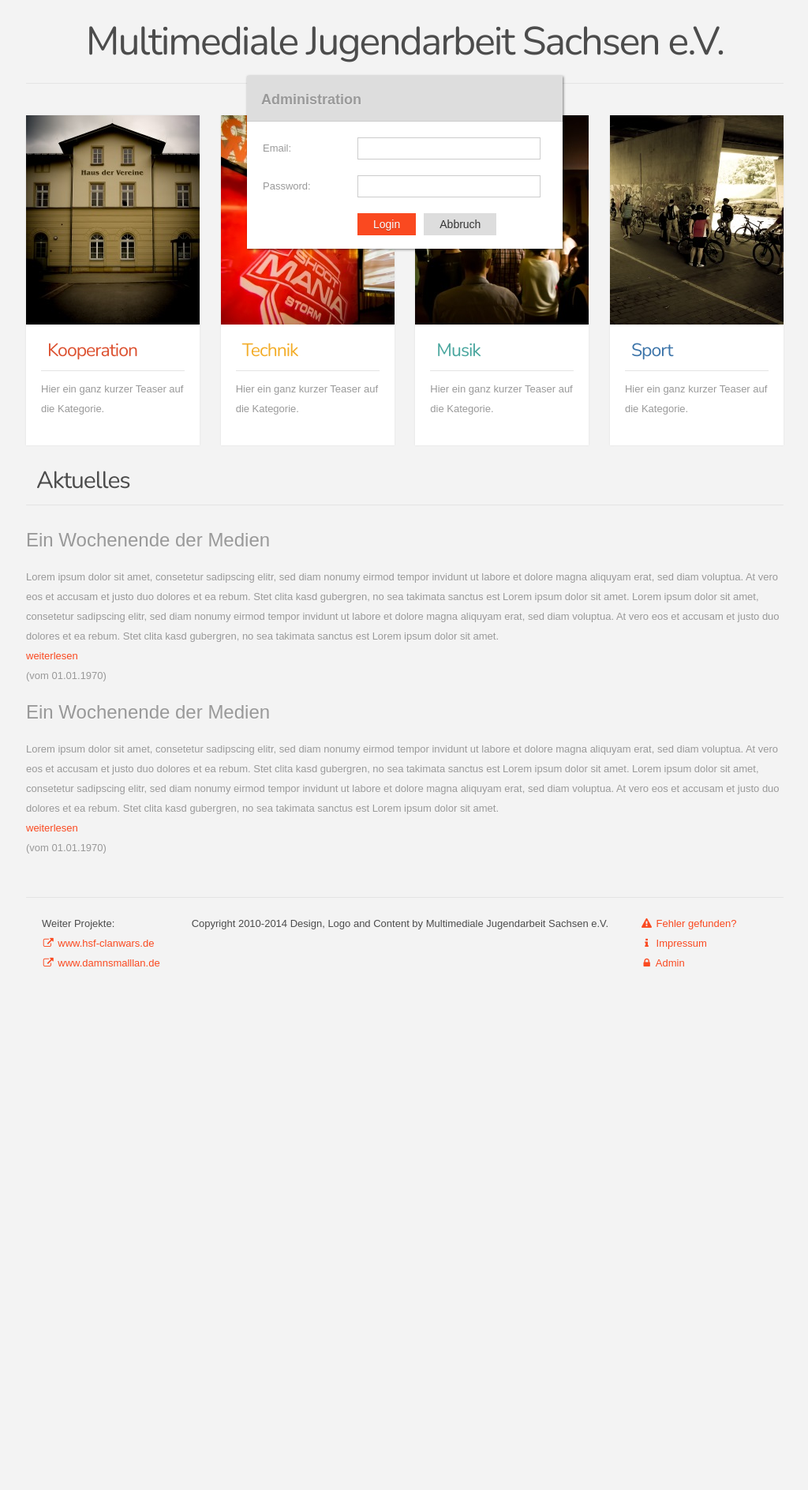
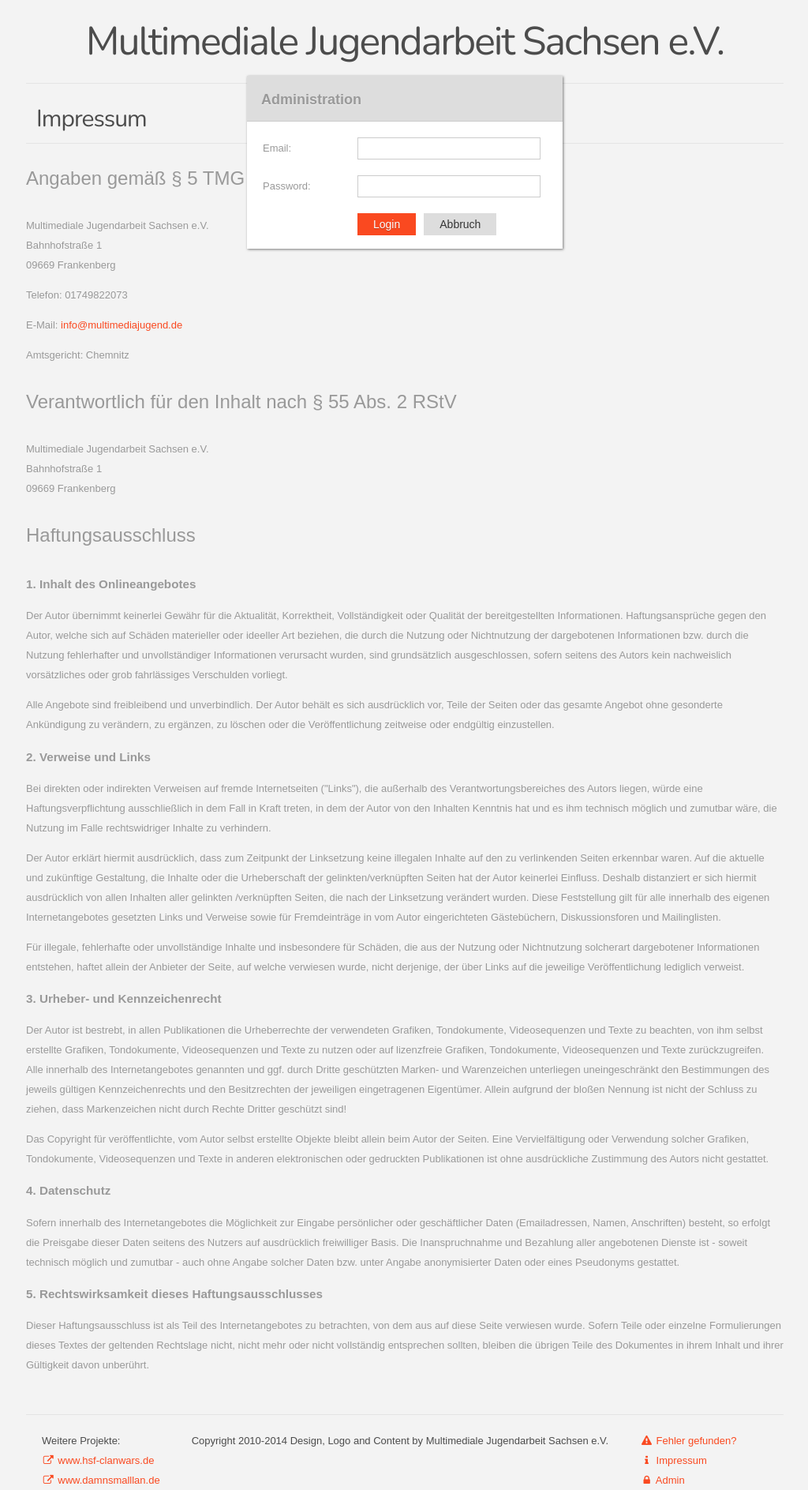
Before and after one commit to Multimediajugend/Website, a PHP site: page /Mitglieder/impressum in a window 1280 px wide. Shown: the part 169-2056 px from the top of the page at 79% size, without its empty margins (127-1151 px from the left). Before the commit the page ends 1393 px from the top, so only its background shows below. Run offline with PHP 8.4, Linux system fonts and the light colour scheme; some libraries are stand-ins or nearby versions.

Commit message:
+ impressum & favicon

```diff
--- /dev/null
+++ b/application/controller/impressum.php
@@ -0,0 +1,25 @@
+<?php
+
+/**
+ * Class Impressum
+ *
+ * Please note:
+ * Don't use the same name for class and method, as this might trigger an (unintended) __construct of the class.
+ * This is really weird behaviour, but documented here: http://php.net/manual/en/language.oop5.decon.php
+ *
+ */
+class Impressum extends Controller
+{
+    /**
+     * PAGE: index
+     * This method handles what happens when you move to http://yourproject/impressum/index (which is the default page btw)
+     */
+    public function index()
+    {
+        // load views.
+		$title = 'Impressum';
+        require 'application/views/_templates/header.php';
+        require 'application/views/impressum/index.php';
+        require 'application/views/_templates/footer.php';
+    }
+}
--- a/application/views/_templates/footer.php
+++ b/application/views/_templates/footer.php
@@ -1,6 +1,6 @@
 	<div id="footer">
 		<div class="footerbox">
-			Weiter Projekte:<br />
+			Weitere Projekte:<br />
 			<a href="http://www.hsf-clanwars.de" target="_blank"><i class="fa fa-external-link fa-fw"></i> www.hsf-clanwars.de</a><br />
 			<a href="http://www.damnsmalllan.de" target="_blank"><i class="fa fa-external-link fa-fw"></i> www.damnsmalllan.de</a>
 		</div>
--- a/application/views/_templates/header.php
+++ b/application/views/_templates/header.php
@@ -5,6 +5,8 @@
     <title><?php if(isset($title)) echo $title.' - '; ?>Multimediale Jugendarbeit Sachsen e.V.</title>
     <meta name="description" content="">
     <meta name="viewport" content="width=device-width, initial-scale=1.0">
+    <!-- FavIcon -->
+    <link rel="shortcut icon" href="<?php echo URL; ?>public/img/favicon.ico" type="image/x-icon" />
     <!-- css -->
     <link href="<?php echo URL; ?>public/css/style.css" rel="stylesheet">
 	<!-- font awesome -->
--- /dev/null
+++ b/application/views/impressum/index.php
@@ -0,0 +1,55 @@
+<div id="news">
+	<div class="pageTitle">Impressum</div>
+	<div class="newsSingle">
+		<div class="newsHeadline">Angaben gemäß § 5 TMG</div>
+		<div class="newsTeaser">
+            <p>
+                Multimediale Jugendarbeit Sachsen e.V.<br>
+                Bahnhofstraße 1<br>
+                09669 Frankenberg
+            </p>
+            <p>
+                Telefon: 01749822073
+            </p>
+            <p>
+                E-Mail: <a href="&#109;&#097;&#105;&#108;&#116;&#111;&#058;info&#064;multimediajugend.de">info&#064;multimediajugend.de</a>
+            </p>
+            <p>
+                Amtsgericht: Chemnitz
+            </p>
+        </div>
+	</div>
+    <div class="newsSingle">
+		<div class="newsHeadline">Verantwortlich für den Inhalt nach § 55 Abs. 2 RStV</div>
+		<div class="newsTeaser">
+            <p>
+                Multimediale Jugendarbeit Sachsen e.V.<br>
+                Bahnhofstraße 1<br>
+                09669 Frankenberg
+            </p>
+        </div>
+	</div>
+    <div class="newsSingle">
+		<div class="newsHeadline">Haftungsausschluss</div>
+		<div class="newsTeaser">
+            <h3>1. Inhalt des Onlineangebotes</h3>
+            <p>Der Autor übernimmt keinerlei Gewähr für die Aktualität, Korrektheit, Vollständigkeit oder Qualität der bereitgestellten Informationen. Haftungsansprüche gegen den Autor, welche sich auf Schäden materieller oder ideeller Art beziehen, die durch die Nutzung oder Nichtnutzung der dargebotenen Informationen bzw. durch die Nutzung fehlerhafter und unvollständiger Informationen verursacht wurden, sind grundsätzlich ausgeschlossen, sofern seitens des Autors kein nachweislich vorsätzliches oder grob fahrlässiges Verschulden vorliegt.</p>
+            <p>Alle Angebote sind freibleibend und unverbindlich. Der Autor behält es sich ausdrücklich vor, Teile der Seiten oder das gesamte Angebot ohne gesonderte Ankündigung zu verändern, zu ergänzen, zu löschen oder die Veröffentlichung zeitweise oder endgültig einzustellen.</p>
+            <h3>2. Verweise und Links</h3>
+            <p>Bei direkten oder indirekten Verweisen auf fremde Internetseiten ("Links"), die außerhalb des Verantwortungsbereiches des Autors liegen, würde eine Haftungsverpflichtung ausschließlich in dem Fall in Kraft treten, in dem der Autor von den Inhalten Kenntnis hat und es ihm technisch möglich und zumutbar wäre, die Nutzung im Falle rechtswidriger Inhalte zu verhindern.</p>
+            <p>Der Autor erklärt hiermit ausdrücklich, dass zum Zeitpunkt der Linksetzung keine illegalen Inhalte auf den zu verlinkenden Seiten erkennbar waren. Auf die aktuelle und zukünftige Gestaltung, die Inhalte oder die Urheberschaft der gelinkten/verknüpften Seiten hat der Autor keinerlei Einfluss. Deshalb distanziert er sich hiermit ausdrücklich von allen Inhalten aller gelinkten /verknüpften Seiten, die nach der Linksetzung verändert wurden. Diese Feststellung gilt für alle innerhalb des eigenen Internetangebotes gesetzten Links und Verweise sowie für Fremdeinträge in vom Autor eingerichteten Gästebüchern, Diskussionsforen und Mailinglisten.</p>
+            <p>Für illegale, fehlerhafte oder unvollständige Inhalte und insbesondere für Schäden, die aus der Nutzung oder Nichtnutzung solcherart dargebotener Informationen entstehen, haftet allein der Anbieter der Seite, auf welche verwiesen wurde, nicht derjenige, der über Links auf die jeweilige Veröffentlichung lediglich verweist.</p>
+            <h3>3. Urheber- und Kennzeichenrecht</h3>
+            <p>
+                Der Autor ist bestrebt, in allen Publikationen die Urheberrechte der verwendeten Grafiken, Tondokumente, Videosequenzen und Texte zu beachten, von ihm selbst erstellte Grafiken, Tondokumente, Videosequenzen und Texte zu nutzen oder auf lizenzfreie Grafiken, Tondokumente, Videosequenzen und Texte zurückzugreifen.<br>
+                Alle innerhalb des Internetangebotes genannten und ggf. durch Dritte geschützten Marken- und Warenzeichen unterliegen uneingeschränkt den Bestimmungen des jeweils gültigen Kennzeichenrechts und den Besitzrechten der jeweiligen eingetragenen Eigentümer. Allein aufgrund der bloßen Nennung ist nicht der Schluss zu ziehen, dass Markenzeichen nicht durch Rechte Dritter geschützt sind!
+            </p>
+            <p>Das Copyright für veröffentlichte, vom Autor selbst erstellte Objekte bleibt allein beim Autor der Seiten. Eine Vervielfältigung oder Verwendung solcher Grafiken, Tondokumente, Videosequenzen und Texte in anderen elektronischen oder gedruckten Publikationen ist ohne ausdrückliche Zustimmung des Autors nicht gestattet.</p>
+            <h3>4. Datenschutz</h3>
+            <p>Sofern innerhalb des Internetangebotes die Möglichkeit zur Eingabe persönlicher oder geschäftlicher Daten (Emailadressen, Namen, Anschriften) besteht, so erfolgt die Preisgabe dieser Daten seitens des Nutzers auf ausdrücklich freiwilliger Basis. Die Inanspruchnahme und Bezahlung aller angebotenen Dienste ist - soweit technisch möglich und zumutbar - auch ohne Angabe solcher Daten bzw. unter Angabe anonymisierter Daten oder eines Pseudonyms gestattet.</p>
+            <h3>5. Rechtswirksamkeit dieses Haftungsausschlusses</h3>
+            <p>Dieser Haftungsausschluss ist als Teil des Internetangebotes zu betrachten, von dem aus auf diese Seite verwiesen wurde. Sofern Teile oder einzelne Formulierungen dieses Textes der geltenden Rechtslage nicht, nicht mehr oder nicht vollständig entsprechen sollten, bleiben die übrigen Teile des Dokumentes in ihrem Inhalt und ihrer Gültigkeit davon unberührt.</p>
+        </div>
+	</div>
+
+</div>
```
Also changed, not shown: public/img/favicon.ico (added).
